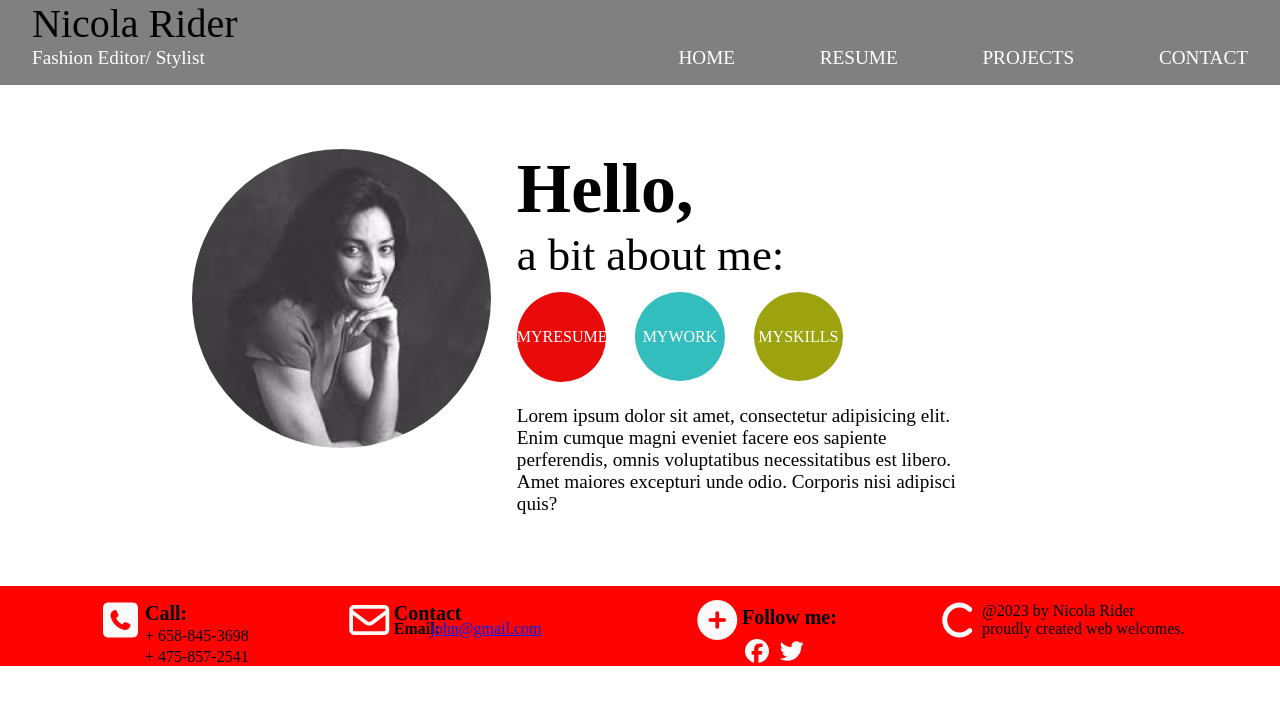
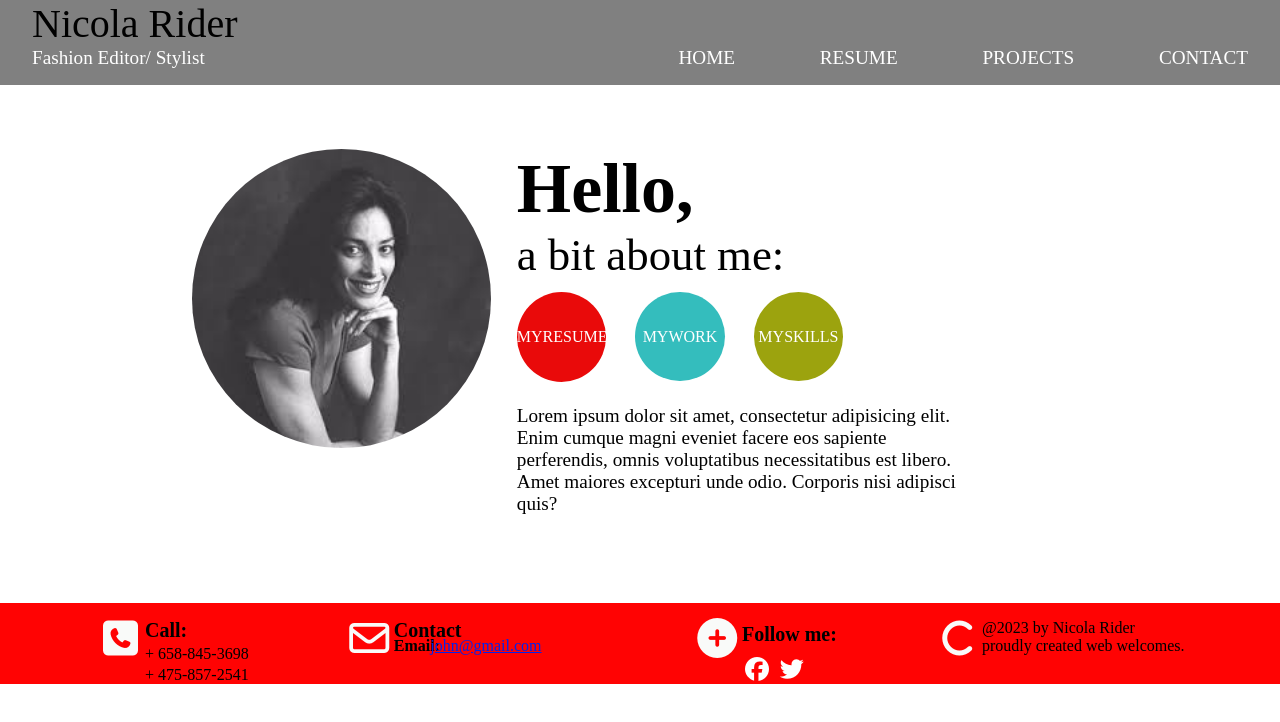
Before and after one commit to vivek6779/vivek6779.github.io, a plain HTML site: page index.html in a window 1280 px wide. Drawn offline with Linux system fonts and the light colour scheme.

Commit message:
Update style.css

```diff
--- a/style.css
+++ b/style.css
@@ -130,7 +130,7 @@ body{
                 display: flex;
                 justify-content: space-evenly;
                 background-color: rgb(255, 3, 3);
-                margin-top: 3.1rem;
+                margin-top: 4.2rem;
             }
 
             #call,
@@ -349,4 +349,5 @@ body{
                     width: 100%;
                     text-align: center;
                 }
+
             }
```
